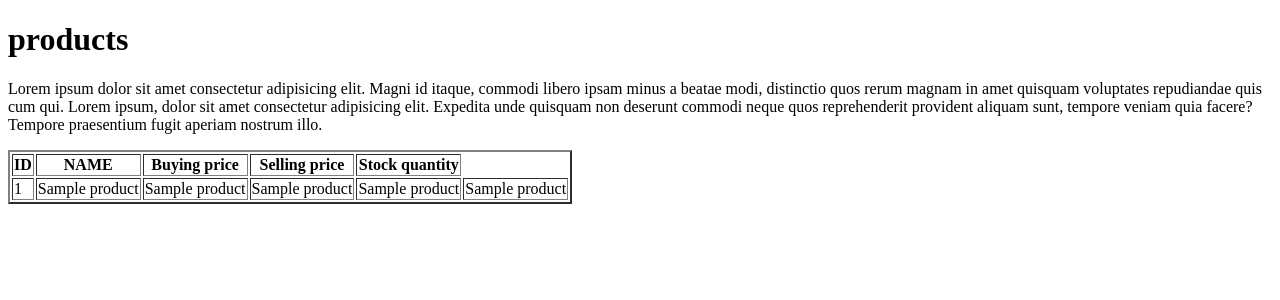
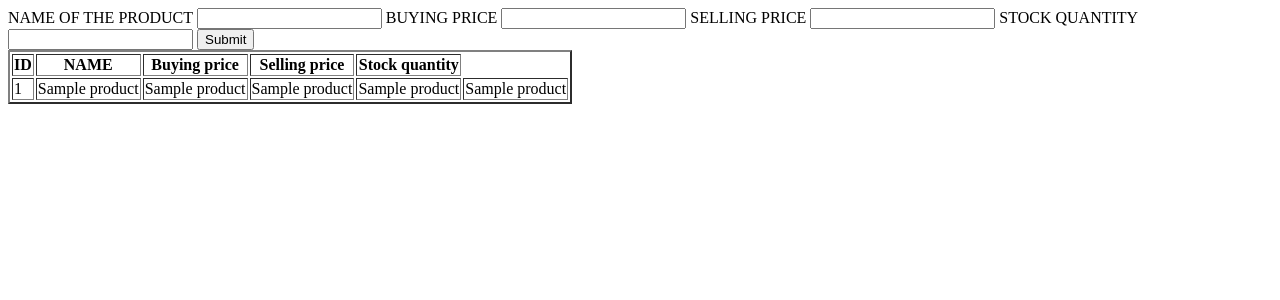
Before and after one commit to Abdishakur-prog/myduka-project, a Flask app: page /products in a window 1280 px wide. Shown: the top 300 px of the page. Run offline with Flask 3, Linux system fonts and the light colour scheme; a database or web service that is not in the repository returns one stand-in record (values such as "Sample title"); some libraries are stand-ins or nearby versions.

Commit message:
specific update

```diff
--- a/main.py
+++ b/main.py
@@ -1,4 +1,4 @@
-from flask import Flask,render_template
+from flask import Flask,render_template,request
 import psycopg2
 conn=psycopg2.connect(user="postgres",password="1234",host="localhost",database="myduka")
 cur=conn.cursor()
@@ -21,16 +21,19 @@ def about():
 def contact():
     return render_template("contact.html")
 
-@app.route("/products")
+@app.route("/products",methods=["GET","POST"])
 def fetchProducts():
-    cur.execute("select * from products;")
-    products=cur.fetchall()
-    print(products)
-
-    return render_template("products.html", myproducts=products)
-
-
-
+    if request.method=="GET":
+        cur.execute("select * from products;")
+        products=cur.fetchall()
+        return render_template("products.html", myproducts=products)
+    else:
+        name=request.form["pname"]
+        buying_price=request.form["bp"]
+        selling_price=request.form["sp"]
+        stock_quantity=request.form["st"]
+        print(name,buying_price,selling_price,stock_quantity)
+        return "products added succesfully"
 
 
 app.run()
--- a/templates/products.html
+++ b/templates/products.html
@@ -5,17 +5,37 @@
     <meta charset="UTF-8">
     <meta name="viewport" content="width=device-width, initial-scale=1.0">
     <title>Document</title>
+
 </head>
 
 <body>
-    <h1>products</h1>
-    <p>Lorem ipsum dolor sit amet consectetur adipisicing elit. Magni id itaque, commodi libero ipsam minus a beatae
-        modi, distinctio quos rerum magnam in amet quisquam voluptates repudiandae quis cum qui.
-        Lorem ipsum, dolor sit amet consectetur adipisicing elit. Expedita unde quisquam non deserunt commodi neque quos
-        reprehenderit provident aliquam sunt, tempore veniam quia facere? Tempore praesentium fugit aperiam nostrum
-        illo.
 
-    </p>
+
+    <form action="/products" method="post">
+
+            <label for="exampleInputEmail1" >NAME OF THE PRODUCT</label>
+            <input type="TEXT"  id="exampleInputEmail1" aria-describedby="emailHelp"
+                name="pname">
+
+
+            <label for="exampleInputPassword1" >BUYING PRICE</label>
+            <input type="number"  id="exampleInputPassword1"name="bp">
+
+
+            <label for="exampleInputPassword1" >SELLING PRICE</label>
+            <input type="number"  id="exampleInputPassword1"name="sp">
+
+
+            <label for="exampleInputPassword1" >STOCK QUANTITY</label>
+            <input type="number"  id="exampleInputPassword1"name="st">
+
+
+        <button type="submit" class="btn btn-primary">Submit</button>
+    </form>
+
+
+
+
     <table border="2">
         <thead>
             <tr>
@@ -38,8 +58,10 @@
 
             </tr>
             {% endfor%}
+
         </tbody>
     </table>
+
 
 
 
```
Also changed, not shown: sales.html (added).
